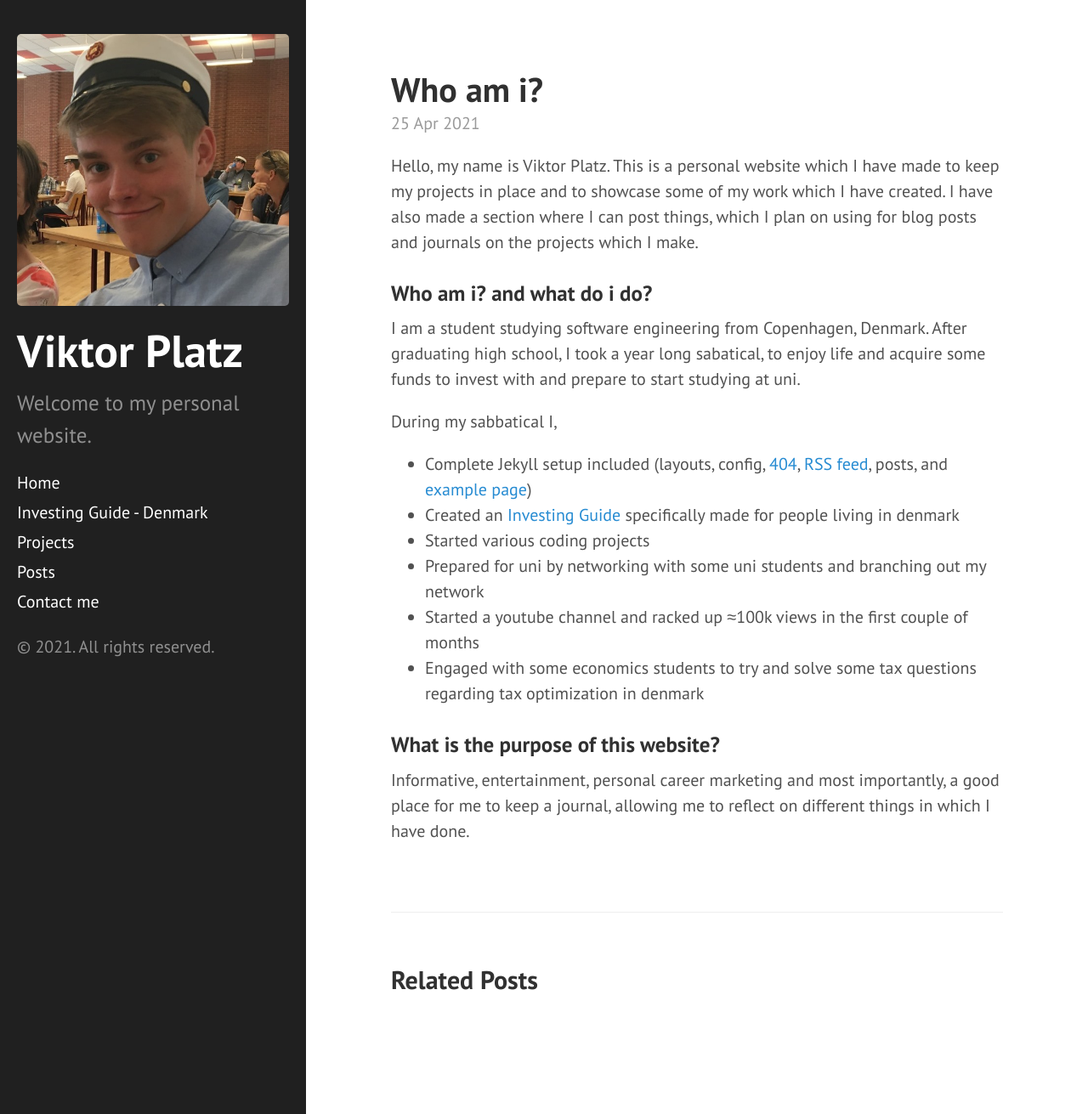
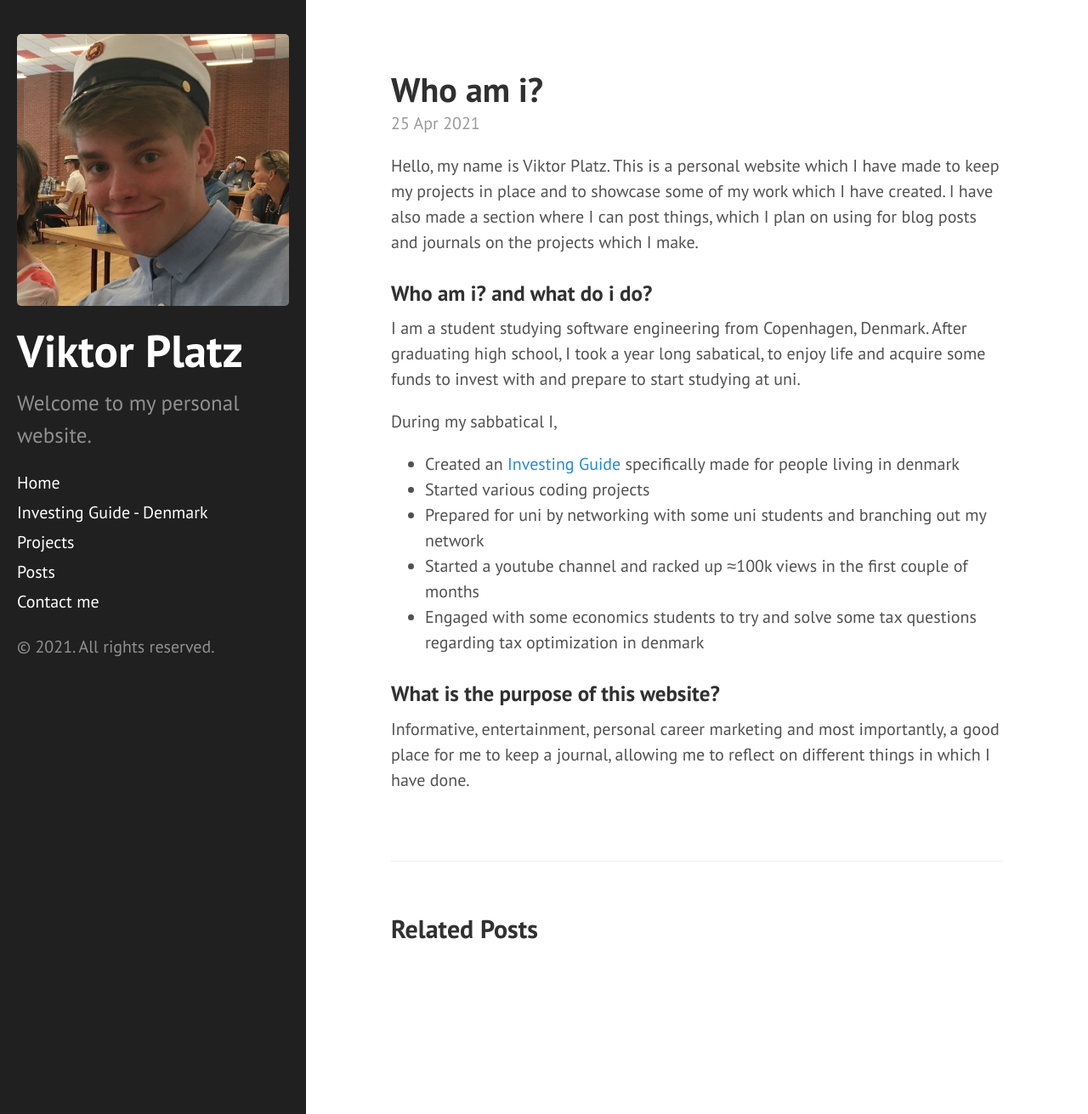
Before and after one commit to ViktorPlatz/redviktor.github.io, a Jekyll site: the page built from _posts/2021-04-25-introducing-hyde.md, in a window 1280 px wide and 1311 px high. Shown: the whole window at 85% size. Built offline with Jekyll 4.4.1, drawn with Linux system fonts in a browser that asks for light colours.

Commit message:
Update 2021-04-25-introducing-hyde.md

```diff
--- a/_posts/2021-04-25-introducing-hyde.md
+++ b/_posts/2021-04-25-introducing-hyde.md
@@ -10,7 +10,7 @@ Hello, my name is Viktor Platz. This is a personal website which I have made to
 I am a student studying software engineering from Copenhagen, Denmark. After graduating high school, I took a year long sabatical, to enjoy life and acquire some funds to invest with and prepare to start studying at uni.
 
 During my sabbatical I,
-* Complete Jekyll setup included (layouts, config, [404](/404), [RSS feed](/atom.xml), posts, and [example page](/about))
+
 * Created an [Investing Guide](/investingguide/) specifically made for people living in denmark
 * Started various coding projects
 * Prepared for uni by networking with some uni students and branching out my network
```
